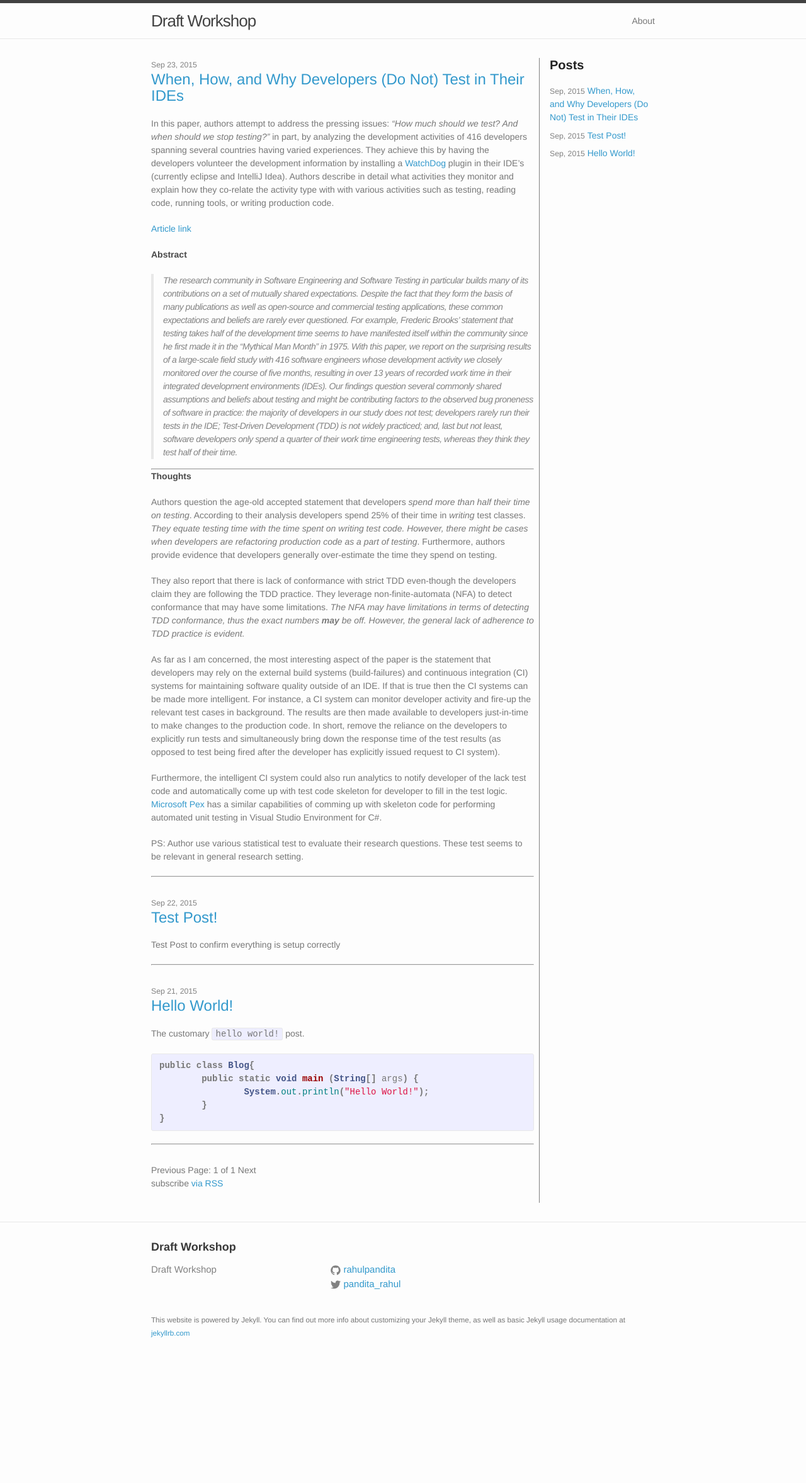
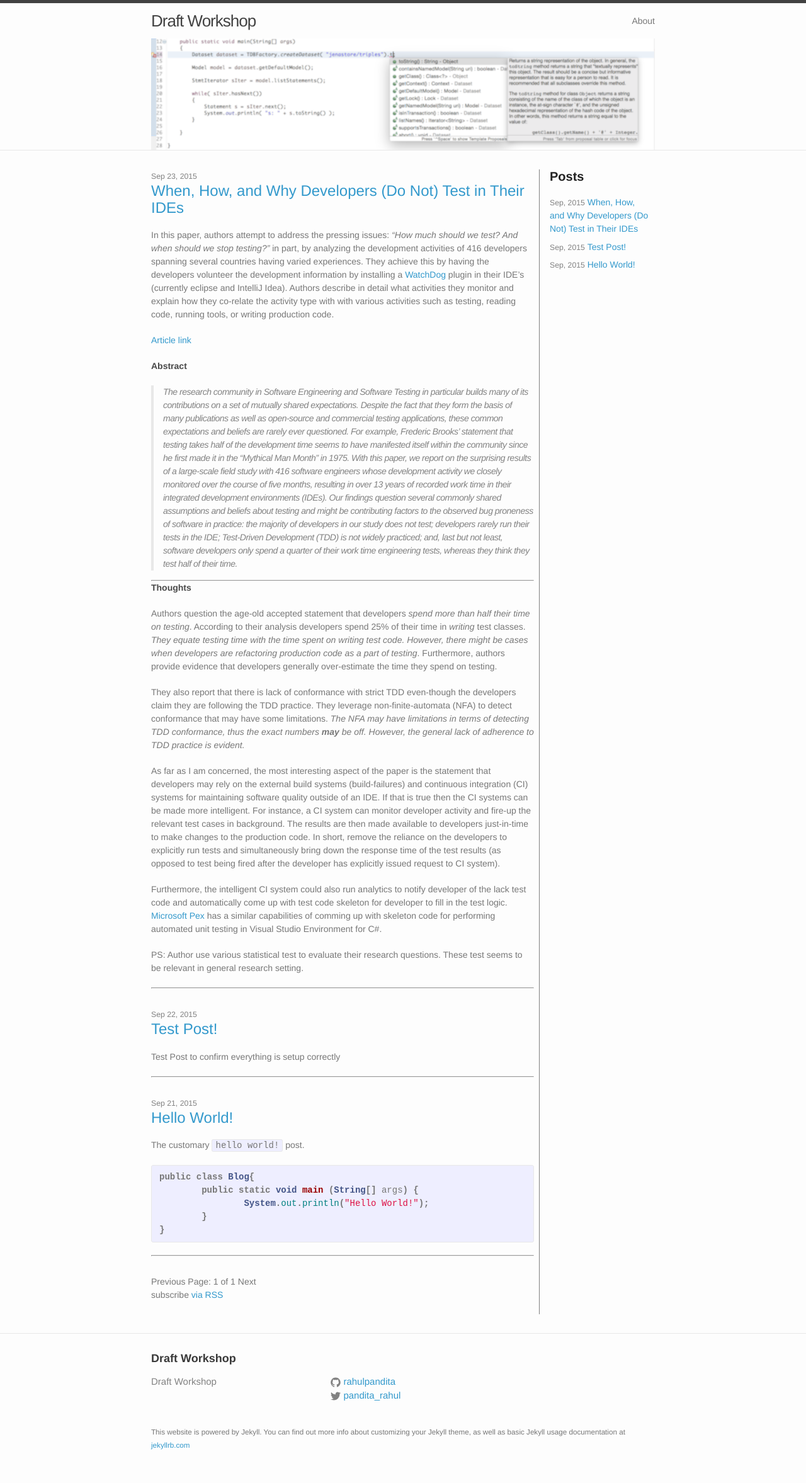
Before and after one commit to rahulpandita/Draft-Workshop, a Jekyll site: the page built from index.html, in a window 1280 px wide. Shown: the whole page at 63% size. Built offline with Jekyll 4.4.1, drawn with Linux system fonts in a browser that asks for light colours; the list of posts is cut into pages by our own code; before the commit the page ends 2177 px from its top, so only the background shows below that.

Commit message:
Added Image on Header

```diff
--- a/_includes/header.html
+++ b/_includes/header.html
@@ -1,7 +1,6 @@
 <header class="site-header">
 
 	<div class="wrapper">
-
 		<a class="site-title" href="{{ site.baseurl }}/">{{ site.title }}</a>
 
 		<nav class="site-nav">
@@ -24,6 +23,8 @@
 
 		</nav>
 
+		<img src="{{ baseurl }}/blog/images/header.png">
+
 	</div>
 
 </header>
```
Also changed, not shown: images/header.png (added), index.html (line endings or trailing spaces).
